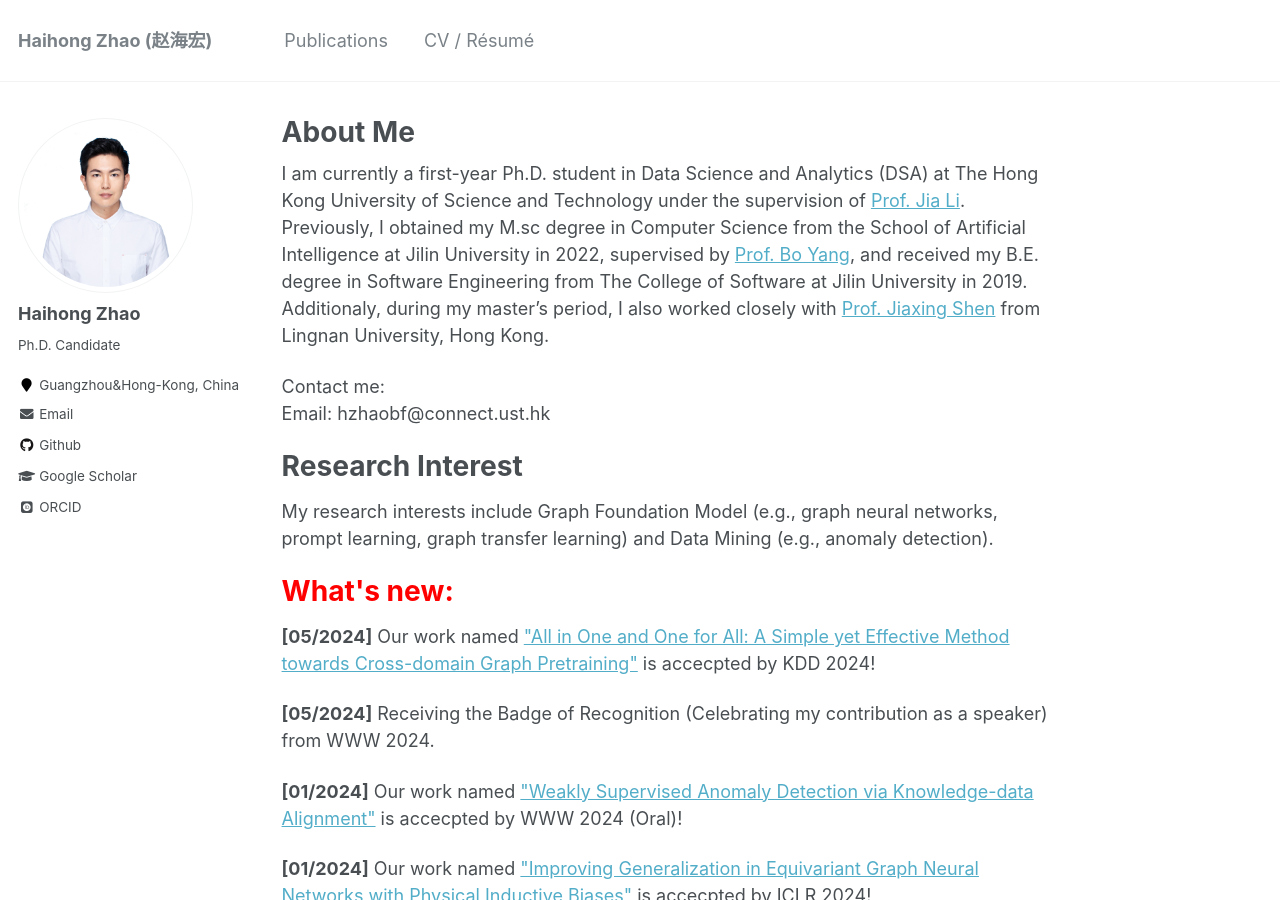
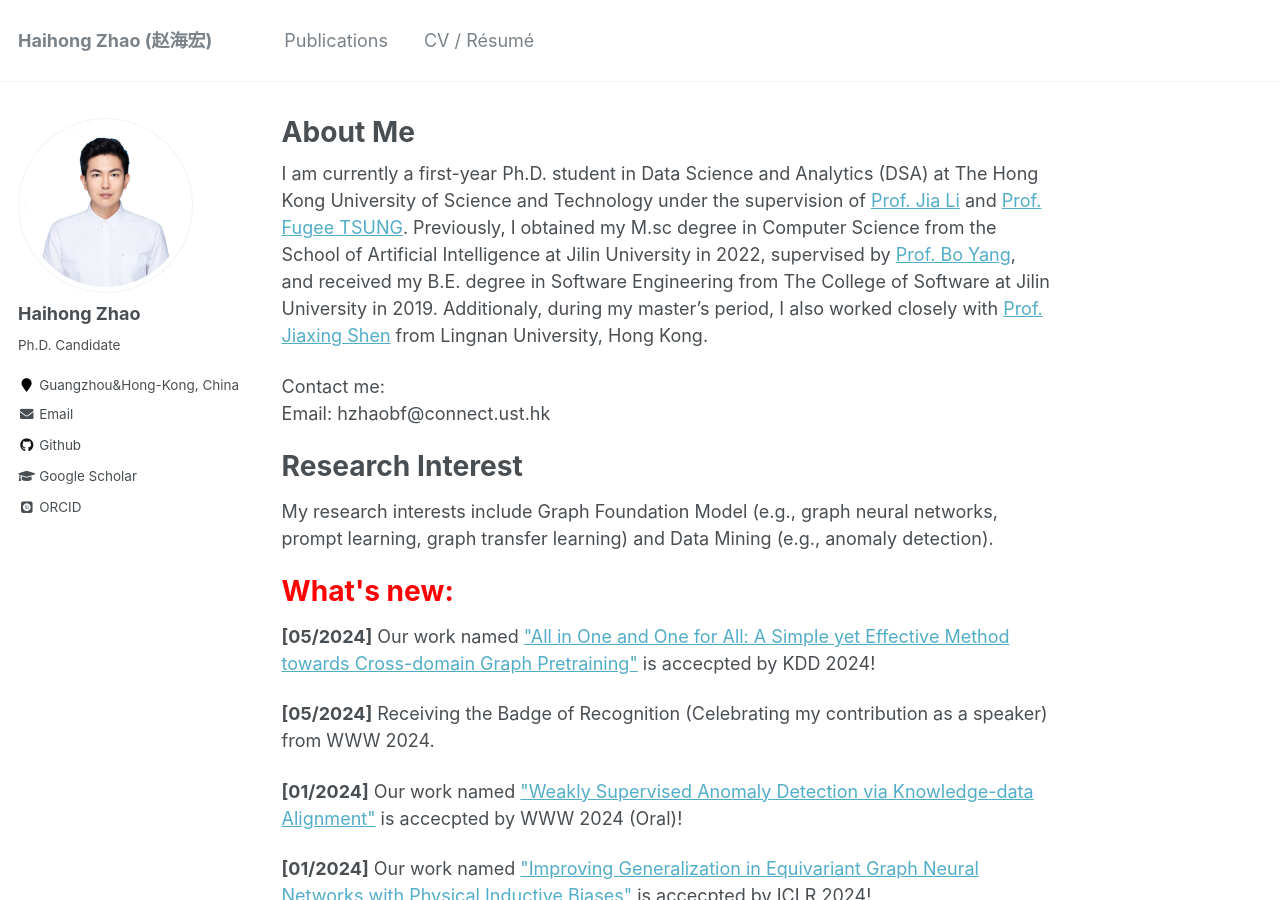
Before and after one commit to cshhzhao/cshhzhao.github.io, a Jekyll site: the page built from _pages/about.md, in a window 1280 px wide and 900 px high. Built offline with Jekyll 4.4.1, drawn with Linux system fonts in a browser that asks for light colours; some web fonts are replaced.

Commit message:
update news

```diff
--- a/_pages/about.md
+++ b/_pages/about.md
@@ -9,7 +9,8 @@ redirect_from:
 ---
 
 I am currently a first-year Ph.D. student in Data Science and Analytics (DSA) at The Hong Kong University of
-Science and Technology under the supervision of [Prof. Jia Li](https://sites.google.com/view/lijia). Previously, I
+Science and Technology under the supervision of [Prof. Jia Li](https://sites.google.com/view/lijia) and [Prof. Fugee
+TSUNG](https://seng.hkust.edu.hk/about/people/faculty/fugee-tsung). Previously, I
 obtained my M.sc degree in Computer Science from the School of Artificial Intelligence at Jilin University in 2022,
 supervised by [Prof. Bo Yang](https://ccst.jlu.edu.cn/info/1026/18157.htm), and received my B.E. degree in Software
 Engineering from The College of Software at Jilin University in 2019. Additionaly, during my master's period, I also
```
